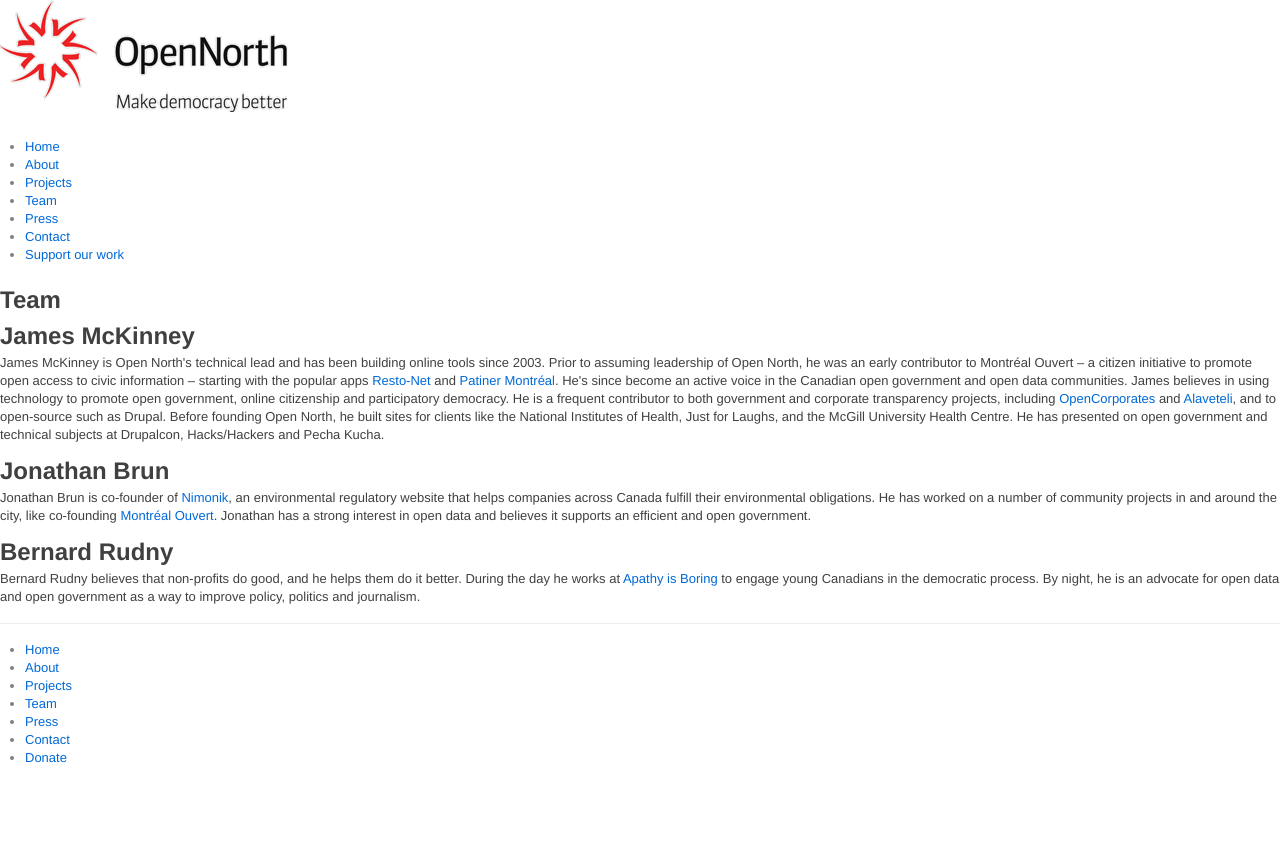
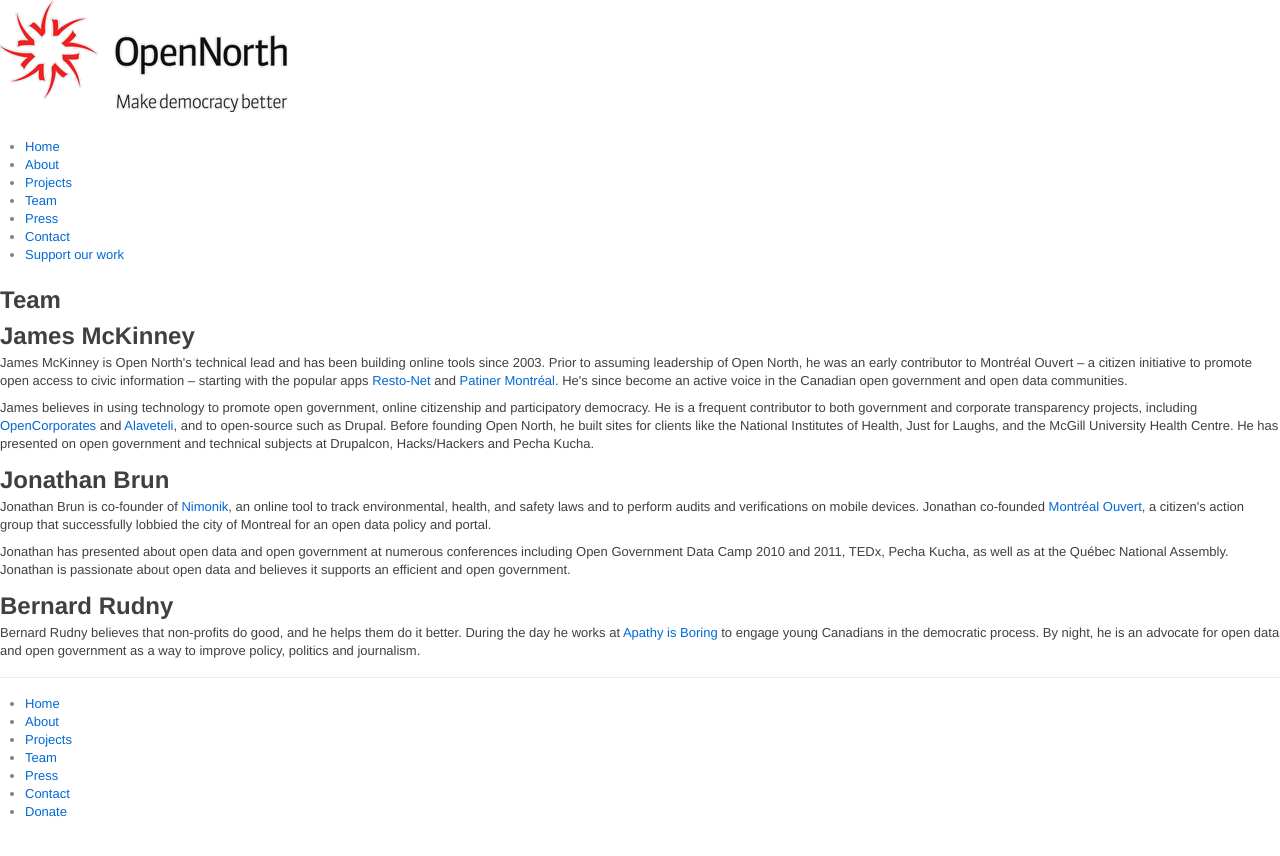
Before and after one commit to opennorth/wiki, a Jekyll site: the page built from team.html, in a window 1280 px wide. Shown: the top 856 px of the page. Built offline with Jekyll 4.4.1, drawn with Linux system fonts in a browser that asks for light colours; nearby versions of some CDN libraries; Markdown is read by kramdown in place of the engine named in the settings; comment, search, counter and statistics services are not loaded.

Commit message:
update jon bio

```diff
--- a/team.html
+++ b/team.html
@@ -5,10 +5,12 @@
 header: Team
 ---
 <h2>James McKinney</h2>
-<p>James McKinney is Open North's technical lead and has been building online tools since 2003. Prior to assuming leadership of Open North, he was an early contributor to Montréal Ouvert – a citizen initiative to promote open access to civic information – starting with the popular apps <a href="http://resto-net.ca/">Resto-Net</a> and <a href="http://patinermontreal.com/">Patiner Montréal</a>. He's since become an active voice in the Canadian open government and open data communities. James believes in using technology to promote open government, online citizenship and participatory democracy. He is a frequent contributor to both government and corporate transparency projects, including <a href="http://opencorporates.com/">OpenCorporates</a> and <a href="http://www.alaveteli.org/">Alaveteli</a>, and to open-source such as Drupal. Before founding Open North, he built sites for clients like the National Institutes of Health, Just for Laughs, and the McGill University Health Centre. He has presented on open government and technical subjects at Drupalcon, Hacks/Hackers and Pecha Kucha.</p>
+<p>James McKinney is Open North's technical lead and has been building online tools since 2003. Prior to assuming leadership of Open North, he was an early contributor to Montréal Ouvert – a citizen initiative to promote open access to civic information – starting with the popular apps <a href="http://resto-net.ca/">Resto-Net</a> and <a href="http://patinermontreal.com/">Patiner Montréal</a>. He's since become an active voice in the Canadian open government and open data communities.</p>
+<p>James believes in using technology to promote open government, online citizenship and participatory democracy. He is a frequent contributor to both government and corporate transparency projects, including <a href="http://opencorporates.com/">OpenCorporates</a> and <a href="http://www.alaveteli.org/">Alaveteli</a>, and to open-source such as Drupal. Before founding Open North, he built sites for clients like the National Institutes of Health, Just for Laughs, and the McGill University Health Centre. He has presented on open government and technical subjects at Drupalcon, Hacks/Hackers and Pecha Kucha.</p>
 
 <h2>Jonathan Brun</h2>
-<p>Jonathan Brun is co-founder of <a href="http://www.nimonik.ca/" target="_blank">Nimonik</a>, an environmental regulatory website that helps companies across Canada fulfill their environmental obligations. He has worked on a number of community projects in and around the city, like co-founding <a href="http://montrealouvert.net">Montréal Ouvert</a>. Jonathan has a strong interest in open data and believes it supports an efficient and open government.</p>
+<p>Jonathan Brun is co-founder of <a href="http://www.nimonik.ca/" title="Track laws and get free industrial checklists" target="_blank">Nimonik</a>, an online tool to track environmental, health, and safety laws and to perform audits and verifications on mobile devices. Jonathan co-founded <a href="http://montrealouvert.net" title="open data for the city of Montreal, Quebec, Canada">Montréal Ouvert</a>, a citizen's action group that successfully lobbied the city of Montreal for an open data policy and portal.</p>
+<p>Jonathan has presented about open data and open government at numerous conferences including Open Government Data Camp 2010 and 2011, TEDx, Pecha Kucha, as well as at the Québec National Assembly. Jonathan is passionate about open data and believes it supports an efficient and open government.</p>
 
 <h2>Bernard Rudny</h2>
 <p>Bernard Rudny believes that non-profits do good, and he helps them do it better. During the day he works at <a href="http://apathyisboring.com/" target="_blank">Apathy is Boring</a> to engage young Canadians in the democratic process. By night, he is an advocate for open data and open government as a way to improve policy, politics and journalism.</p>
```
